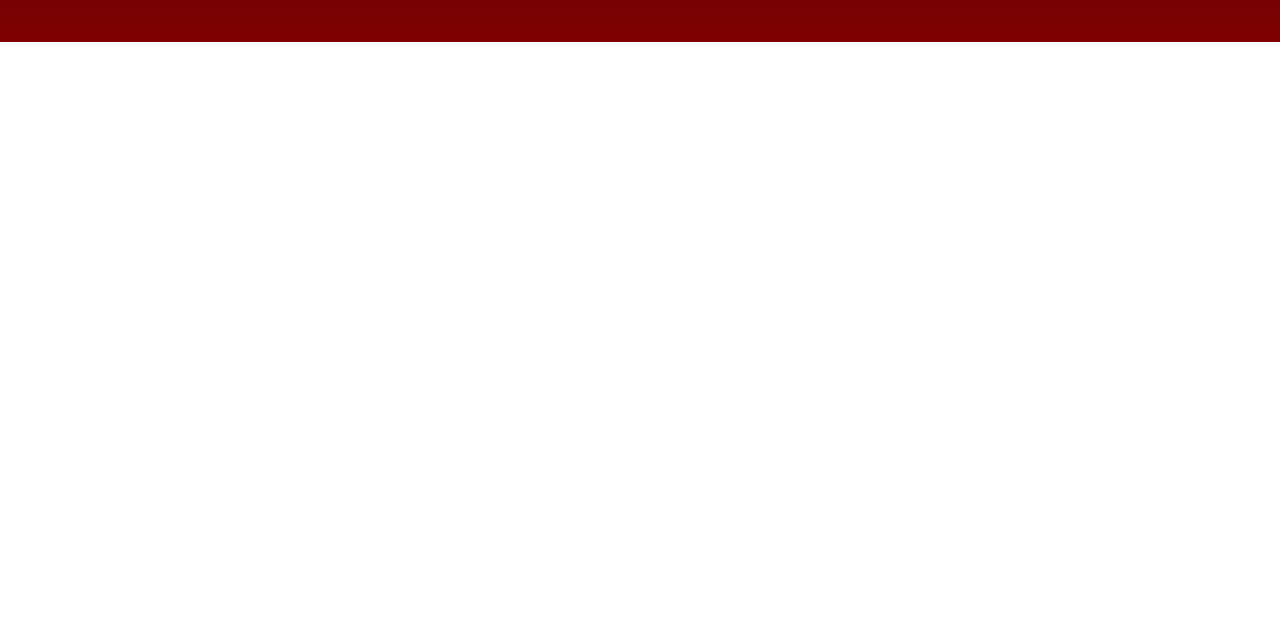
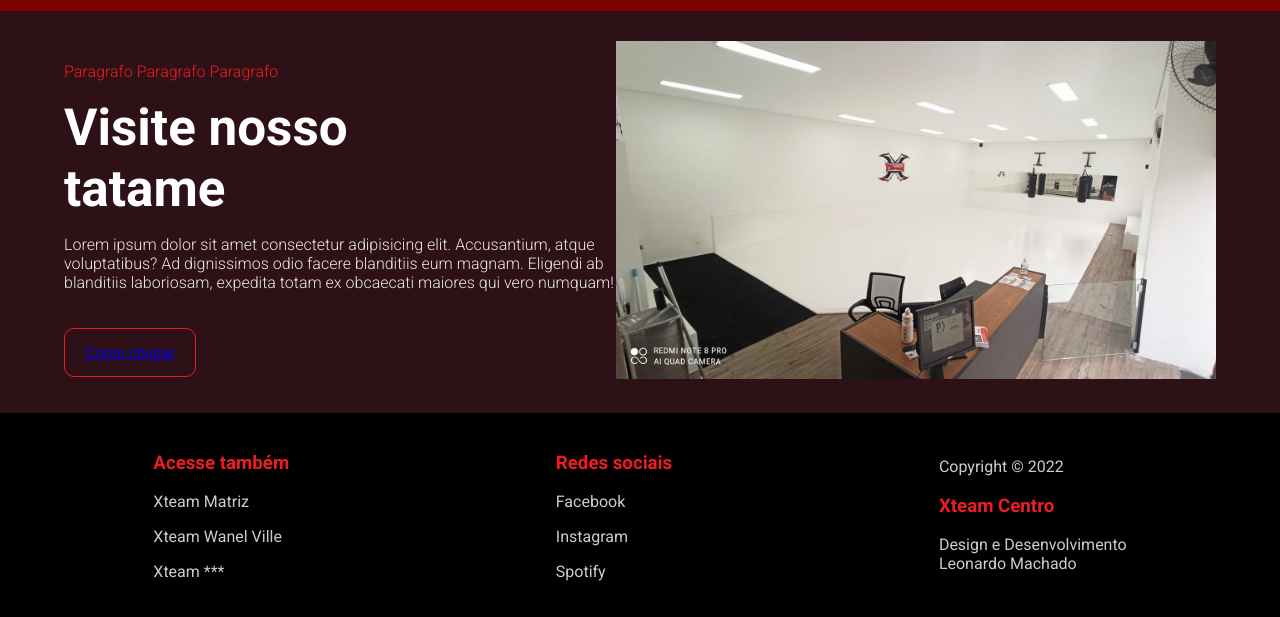
Before and after one commit to XMorpheu/_lpXteam2, a plain HTML site: page index.html in a window 1280 px wide. Shown: the part 724-1341 px from the top of the page. Before the commit the page ends 800 px from the top, so only its background shows below. Drawn offline with Linux system fonts and the light colour scheme.

Commit message:
_firstUpdate
Detalhes para próxima atualização:
- inserir link;
- retirar decoração de link;
- incluir foto instrutores;

```diff
--- a/index.html
+++ b/index.html
@@ -21,28 +21,60 @@
             </div>
         </nav>
 
-        <sectio class="presentation first">
+        <section class="presentation first">
             <div class="product-presentation">
                 <h2>Sua Academia de lutas no centro de Sorocaba</h2>
                 <p>Lorem ipsum dolor sit amet consectetur adipisicing elit. Iusto perferendis cumque eius porro! Facilis iusto, non officiis expedita impedit magnam ut error neque veniam aperiam hic, id voluptatem aliquid quia!</p>
                 <button>Venha treinar!</button>
                 <div class="small-images">
                     <div class="small">
-                        <img src="_images/_cassio.jpg" alt="Professor Cassio de Jiu Jitsu">
+                        <img src="_images/_jj.png" alt="Professor Cassio de Jiu Jitsu">
                     </div>
                     <div class="small">
-                        <img src="_images/_fabio.jpg" alt="Professor Fabio de Muay Thai">
+                        <img src="_images/_mt.png" alt="Professor Fabio de Muay Thai">
                     </div>
                     <div class="small">
-                        <img src="_images/_bruno.jpg" alt="Professor Bruno de Boxe">
+                        <img src="_images/_boxe.png" alt="Professor Bruno de Boxe">
                     </div>
                 </div>
             </div>
             <div class="image-presentation">
                 <img src="_images/_logoXTeam.png" alt="Logotipo da equipe Xteam">
             </div>
-        </sectio>
+        </section>
     </header>
+
+    <section class="presentation second">
+        <div class="product-presentation">
+            <p class="new">Paragrafo Paragrafo Paragrafo</p>
+            <h2>Visite nosso tatame</h2>
+            <p>Lorem ipsum dolor sit amet consectetur adipisicing elit. Accusantium, atque voluptatibus? Ad dignissimos odio facere blanditiis eum magnam. Eligendi ab blanditiis laboriosam, expedita totam ex obcaecati maiores qui vero numquam!</p>
+            <button><a href="https://goo.gl/maps/MSXi7zfQtqJ1KiGZ9" target="_blank"> Como chegar</a></button>
+        </div>
+        <div class="image-presentation">
+            <img src="_images/_local01.jpg" alt="Tatame da Xteam Centro.">
+        </div>
+
+    </section>
+    <footer>
+        <div class="column">
+            <h3>Acesse também</h3>
+            <p>Xteam Matriz</p>
+            <p>Xteam Wanel Ville</p>
+            <p>Xteam ***</p>
+        </div>
+        <div class="column">
+            <h3>Redes sociais</h3>
+            <p>Facebook</p>
+            <p>Instagram</p>
+            <p>Spotify</p>
+        </div>
+        <div class="column">
+            <p>Copyright &copy; 2022</p>
+            <h3>Xteam Centro</h3>
+            <p>Design e Desenvolvimento <br>Leonardo Machado</p>
+        </div>
+    </footer>
 
 </body>
 </html>
--- a/style.css
+++ b/style.css
@@ -134,6 +134,57 @@ header nav .right button:hover {
     width: 120px;
 }
 
+/* second section with local photo */
+
+.image-presentation img {
+    width: 600px;
+}
+
+.second {
+    margin: 0;
+    background-color: #2e1117;
+}
+
+.second .product-presentation .new {
+    color: var(--firebrick);
+}
+
+
+.second .product-presentation button {
+
+    background-color: inherit;
+    border: 1px solid var(--firebrick);
+    color: var(--firebrick);
+    transition: background-color 0.5s, color 0.5s;
+}
+
+.second .product-presentation button:hover {
+    background-color: var(--firebrick);
+    color: #fff;
+}
+
+footer {
+    margin: 0;
+    padding: 20px;
+    background-color: #000;
+    display: flex;
+    flex-wrap: wrap;
+    justify-content: space-around;
+    align-items: center;
+}
+
+footer h3 {
+    color: var(--firebrick);
+}
+
+footer p {
+    cursor: pointer;
+    color: #ccc;
+}
+
+footer p:hover {
+    color: #fff;
+}
 
 @media screen and (max-width: 640px) {
     header nav .right p {
@@ -151,4 +202,12 @@ header nav .right button:hover {
     .first .product-presentation .small-images .small img {
         width: 90px;
     }
+
+    footer {
+        justify-content: start;
+    }
+
+    footer .column {
+        width: 80%;
+    }
 }
```
Also changed, not shown: _images/_boxe.png (added), _images/_jj.png (added), _images/_local01.jpg (added), _images/_local02.jpg (added), _images/_mt.png (added).
